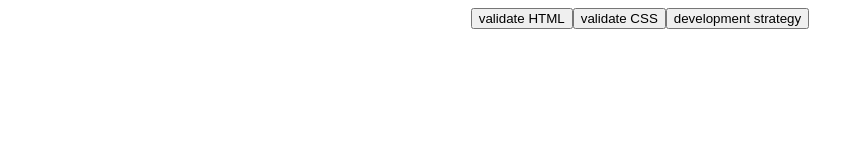
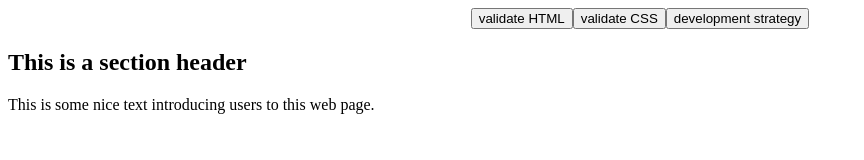
Before and after one commit to fmkarakus/pair-integrate, a plain HTML site: page index.html in a window 1280 px wide. Shown: the whole page, without its empty margins (0-864 px from the left). Drawn offline with Linux system fonts and the light colour scheme.

Commit message:
added html content

```diff
--- a/index.html
+++ b/index.html
@@ -4,12 +4,22 @@
 <head>
   <title></title>
   <meta charset="utf-8">
+  <link rel="stylesheet" href="./style.css">
 
   <!-- Leave this here!  It renders the review buttons  -->
   <script src='./evaluation/init.js'></script>
 </head>
 
 <body>
+
+  <section>
+    <h2>This is a section header</h2>
+    <p>
+      This is some nice text introducing users to this web page.
+    </p>
+
+
+  </section>
 </body>
 
 </html>
```
Also changed, not shown: style.css (added).
